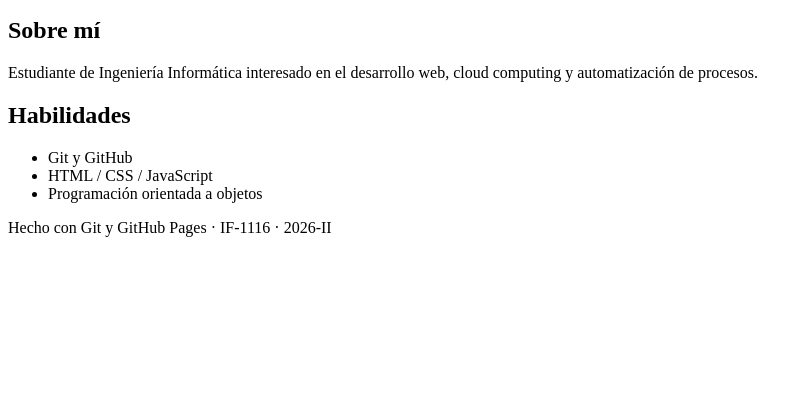
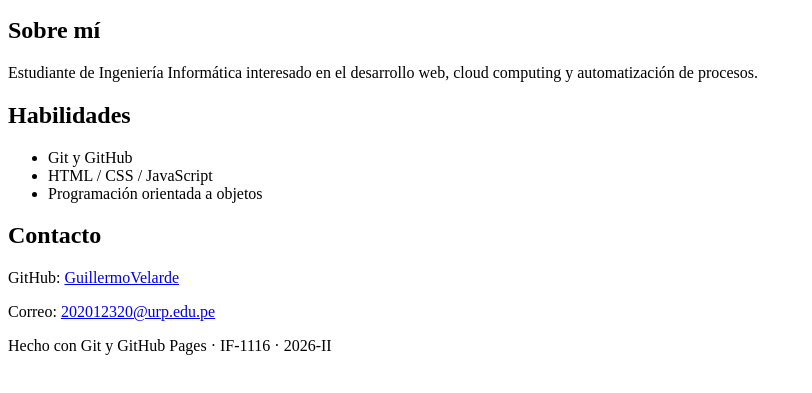
Before and after one commit to GuillermoVelarde/GuillermoVelarde.github.io, a plain HTML site: page index.html in a window 1280 px wide. Shown: the part 101-494 px from the top of the page, without its empty margins (0-812 px from the left). Drawn offline with Linux system fonts and the light colour scheme.

Commit message:
Agregar enlaces de contacto

```diff
--- a/index.html
+++ b/index.html
@@ -23,6 +23,12 @@
         <li>Programación orientada a objetos</li>
       </ul>
     </section>
+    <section id="contacto">
+      <h2>Contacto</h2>
+      <p>GitHub: <a href="https://github.com/GuillermoVelarde">GuillermoVelarde</a></p>
+      <p>Correo: <a href="mailto:202012320@urp.edu.pe">202012320@urp.edu.pe</a></p>
+    </section>
+  </main>
   </main>
   </main>
   <footer>
```
